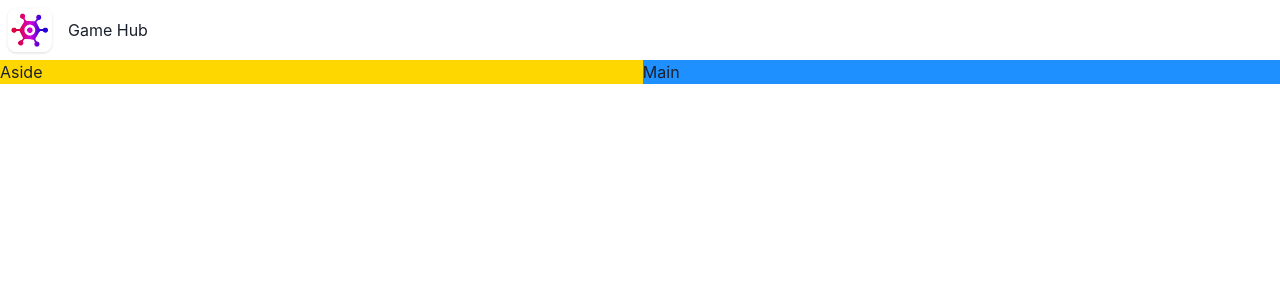
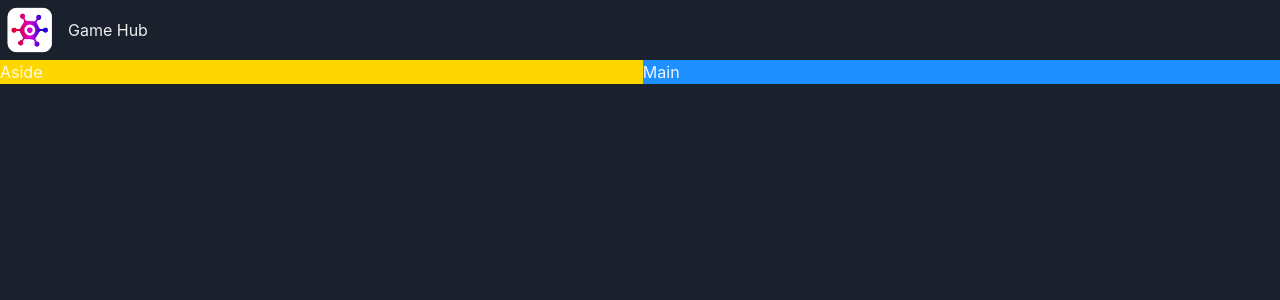
Before and after one commit to DrakeDussaultGSO/game-hub, a React (Vite) app: page / in a window 1280 px wide. Shown: the top 300 px of the page. Built offline with nearby package versions, Linux system fonts and the light colour scheme.

Commit message:
Implement Dark Mode

```diff
--- a/src/main.tsx
+++ b/src/main.tsx
@@ -1,11 +1,13 @@
 import React from "react";
 import ReactDOM from "react-dom/client";
-import { ChakraProvider } from "@chakra-ui/react";
+import { ChakraProvider, ColorModeScript } from "@chakra-ui/react";
 import App from "./App.tsx";
+import theme from "./theme.ts";
 
 ReactDOM.createRoot(document.getElementById("root")!).render(
   <React.StrictMode>
-    <ChakraProvider>
+    <ChakraProvider theme={theme}>
+      <ColorModeScript initialColorMode={theme.config.initialColorMode} />
       <App />
     </ChakraProvider>
   </React.StrictMode>
--- /dev/null
+++ b/src/theme.ts
@@ -0,0 +1,8 @@
+import { extendTheme, ThemeConfig } from "@chakra-ui/react";
+
+const config: ThemeConfig = {
+  initialColorMode: "dark",
+};
+const theme = extendTheme({ config });
+
+export default theme;
```
